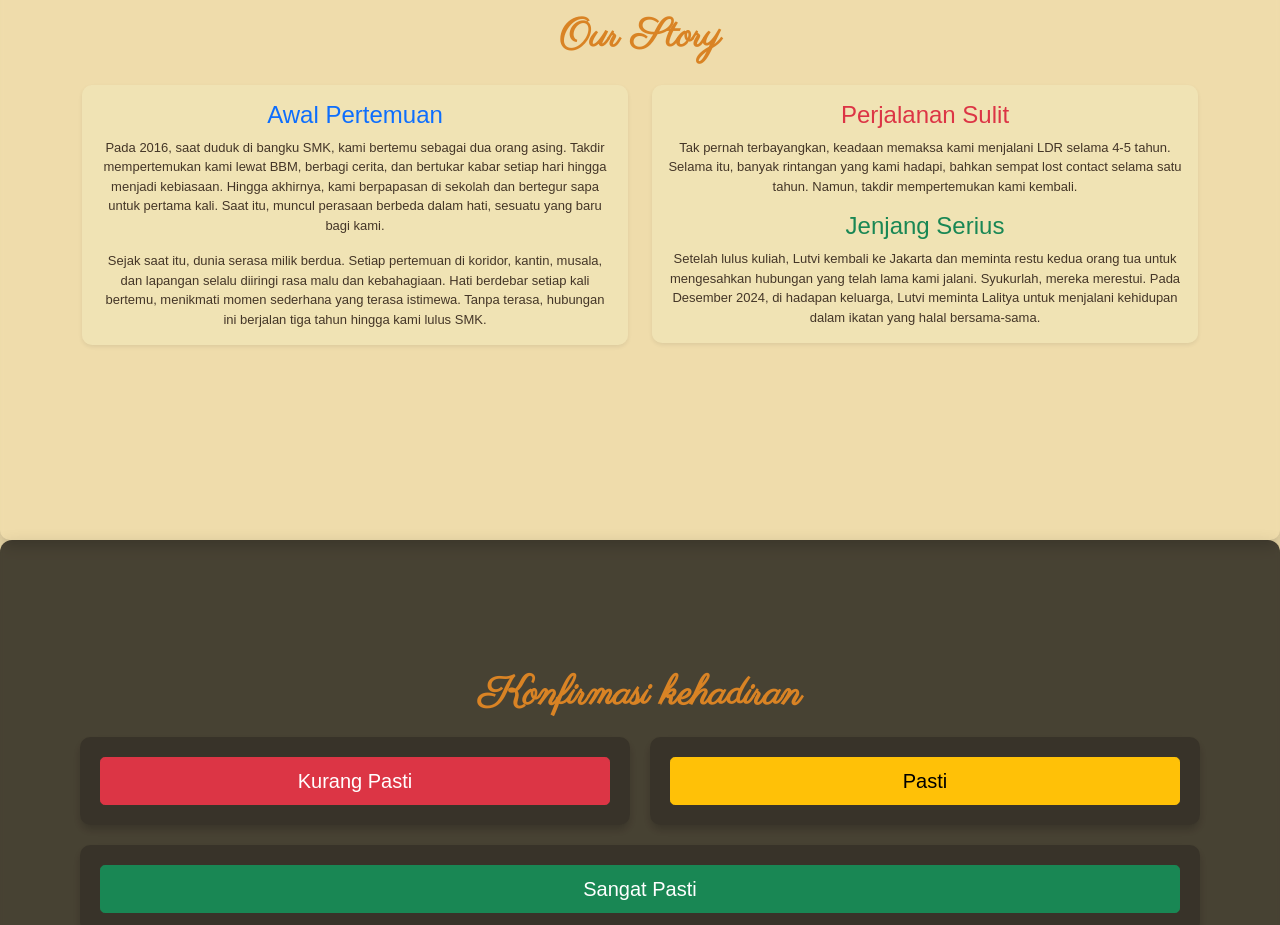
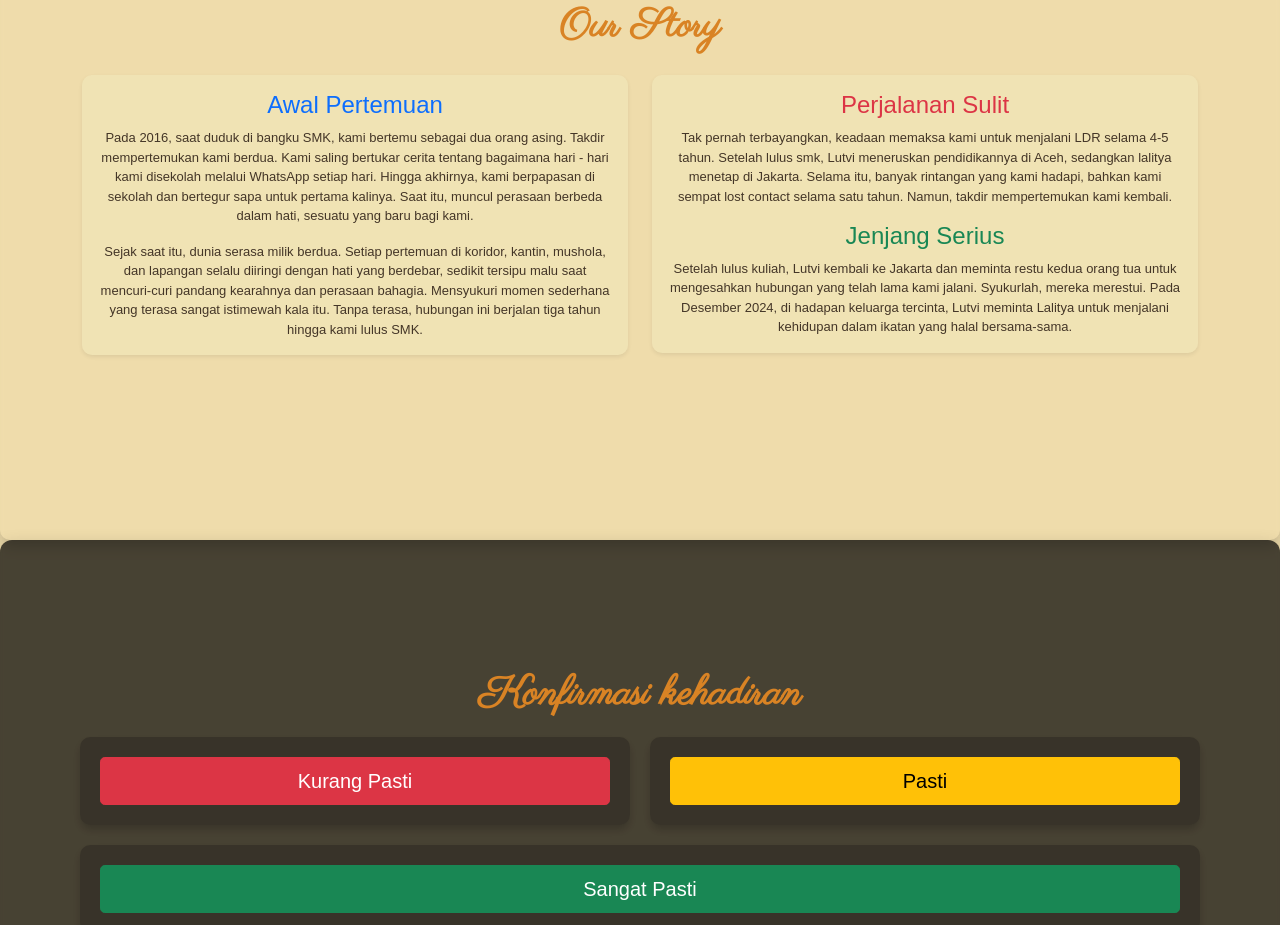
Before and after one commit to lutviwahyudi/undangan, a plain HTML site: page index.html in a window 1280 px wide. Shown: the part 2660-3585 px from the top of the page. Drawn offline with nearby package versions, Linux system fonts and the light colour scheme; a web font is replaced by a local one.

Commit message:
update kata

```diff
--- a/index.html
+++ b/index.html
@@ -110,14 +110,16 @@
                             <div class="card-body">
                                 <h4 class="card-title text-primary">Awal Pertemuan</h4>
                                 <p class="card-text">
-                                Pada 2016, saat duduk di bangku SMK, kami bertemu sebagai dua orang asing. Takdir mempertemukan kami lewat BBM, berbagi
-                                cerita, dan bertukar kabar setiap hari hingga menjadi kebiasaan. Hingga akhirnya, kami berpapasan di sekolah dan
-                                bertegur sapa untuk pertama kali. Saat itu, muncul perasaan berbeda dalam hati, sesuatu yang baru bagi kami.
+                                Pada 2016, saat duduk di bangku SMK, kami bertemu sebagai dua orang asing. Takdir mempertemukan kami berdua.
+                                Kami saling bertukar cerita tentang bagaimana hari - hari kami disekolah melalui WhatsApp setiap hari. Hingga akhirnya,
+                                kami berpapasan di sekolah dan bertegur sapa untuk pertama kalinya. Saat itu, muncul perasaan berbeda dalam hati,
+                                sesuatu yang baru bagi kami.
                                 </p>
                                 <p class="card-text">
-                                Sejak saat itu, dunia serasa milik berdua. Setiap pertemuan di koridor, kantin, musala, dan lapangan selalu diiringi
-                                rasa malu dan kebahagiaan. Hati berdebar setiap kali bertemu, menikmati momen sederhana yang terasa istimewa. Tanpa
-                                terasa, hubungan ini berjalan tiga tahun hingga kami lulus SMK.
+                                Sejak saat itu, dunia serasa milik berdua. Setiap pertemuan di koridor, kantin, mushola, dan lapangan selalu diiringi
+                                dengan hati yang berdebar, sedikit tersipu malu saat mencuri-curi pandang kearahnya dan perasaan bahagia. Mensyukuri
+                                momen sederhana yang terasa sangat istimewah kala itu. Tanpa terasa, hubungan ini berjalan tiga tahun
+                                hingga kami lulus SMK.
                                 </p>
                             </div>
                         </div>
@@ -127,16 +129,15 @@
                             <div class="card-body">
                                 <h4 class="card-title text-danger">Perjalanan Sulit</h4>
                                 <p class="card-text">
-                                    Tak pernah terbayangkan, keadaan memaksa kami menjalani LDR selama 4-5 tahun. Selama itu,
-                                    banyak rintangan yang kami hadapi,
-                                    bahkan sempat lost contact selama satu tahun. Namun, takdir mempertemukan kami kembali.
+                                    Tak pernah terbayangkan, keadaan memaksa kami untuk menjalani LDR selama 4-5 tahun. Setelah lulus smk, Lutvi meneruskan
+                                    pendidikannya di Aceh, sedangkan lalitya menetap di Jakarta. Selama itu, banyak rintangan yang kami hadapi, bahkan kami
+                                    sempat lost contact selama satu tahun. Namun, takdir mempertemukan kami kembali.
                                 </p>
                                 <h4 class="card-title text-success mt-3">Jenjang Serius</h4>
                                 <p class="card-text">
-                                    Setelah lulus kuliah, Lutvi kembali ke Jakarta dan meminta restu kedua orang tua untuk
-                                    mengesahkan hubungan yang telah lama kami jalani.
-                                    Syukurlah, mereka merestui. Pada Desember 2024, di hadapan keluarga, Lutvi meminta Lalitya untuk menjalani kehidupan
-                                    dalam ikatan yang halal bersama-sama.
+                                    Setelah lulus kuliah, Lutvi kembali ke Jakarta dan meminta restu kedua orang tua untuk mengesahkan hubungan yang telah
+                                    lama kami jalani. Syukurlah, mereka merestui. Pada Desember 2024, di hadapan keluarga tercinta, Lutvi meminta Lalitya
+                                    untuk menjalani kehidupan dalam ikatan yang halal bersama-sama.
                             </div>
                         </div>
                     </div>
```
